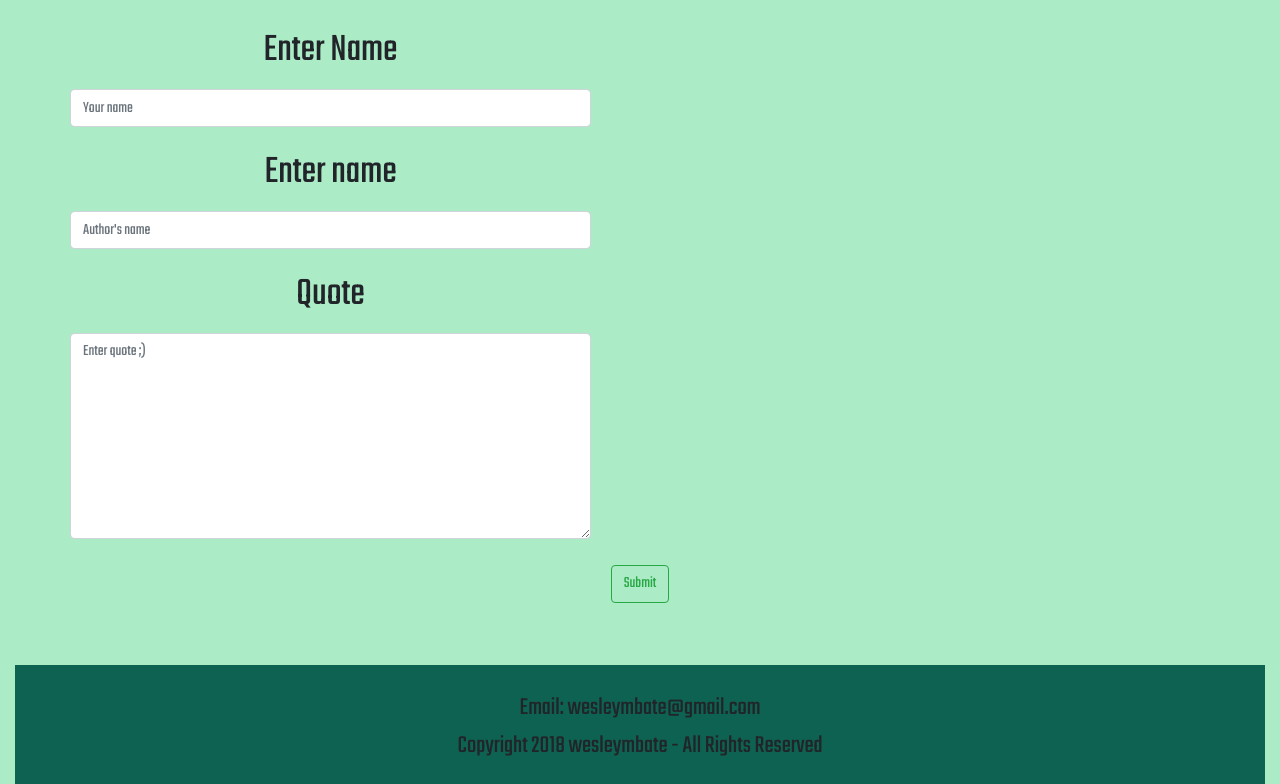
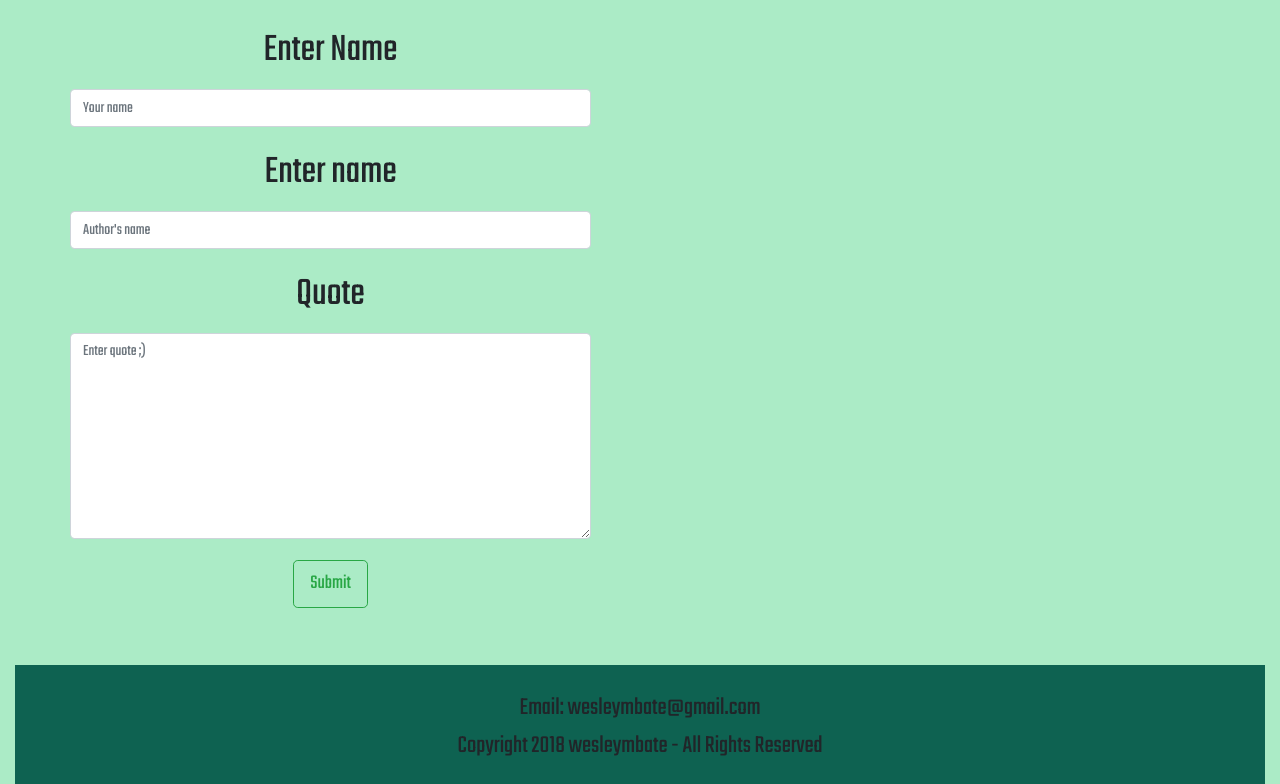
Before and after one commit to Wess58/Quotes, an Angular app: page / in a window 1280 px wide. Shown: the part 927-1711 px from the top of the page. Built offline with nearby package versions, Linux system fonts and the light colour scheme; a web font is replaced by a local one.

Commit message:
Submit button now works

```diff
--- a/src/app/quotes-form/quotes-form.component.html
+++ b/src/app/quotes-form/quotes-form.component.html
@@ -42,8 +42,9 @@
               Quote is required! Not less than 20 characters!
           </div>
       </div>
+      <button class="btn btn-outline-success btn-lg" type="Submit" >Submit</button>
     </form>
 
   </div>
-  <button class="btn btn-outline-success" type="Submit" >Submit</button>
+
 </div>
```
